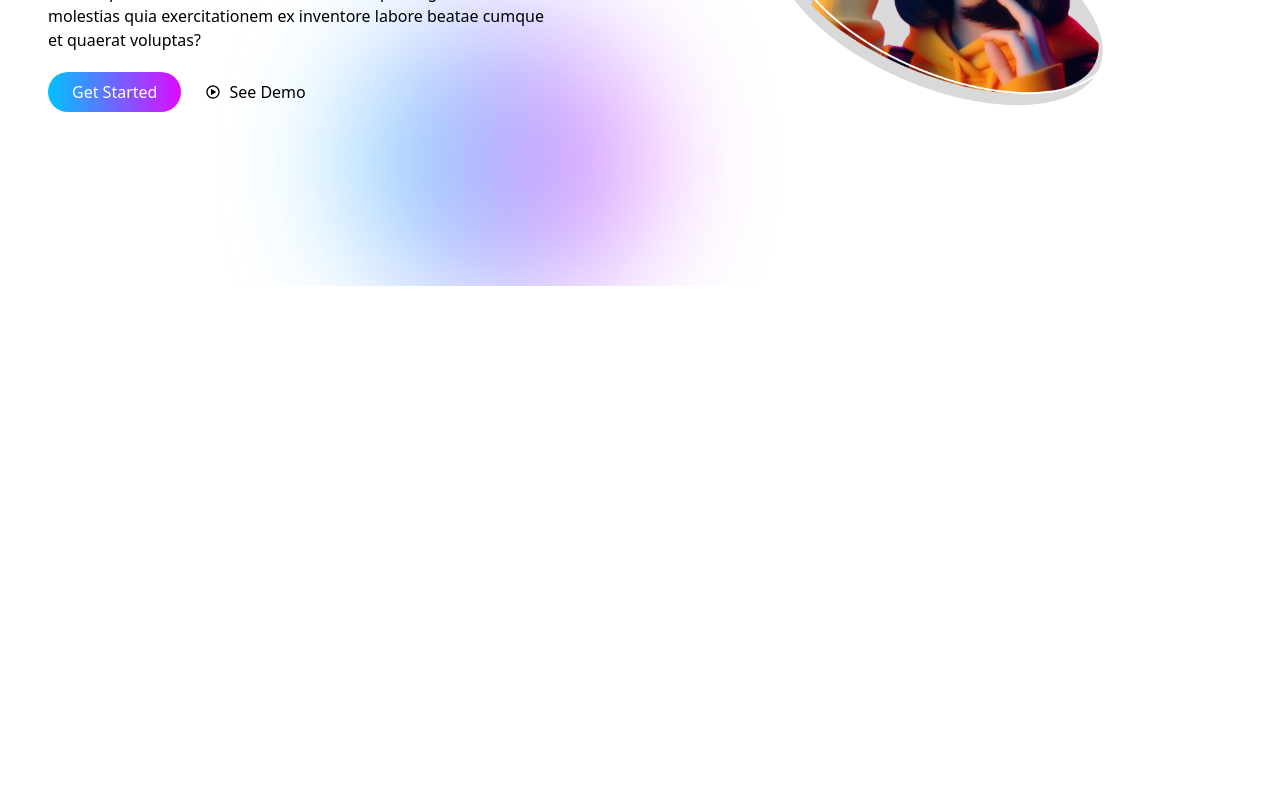
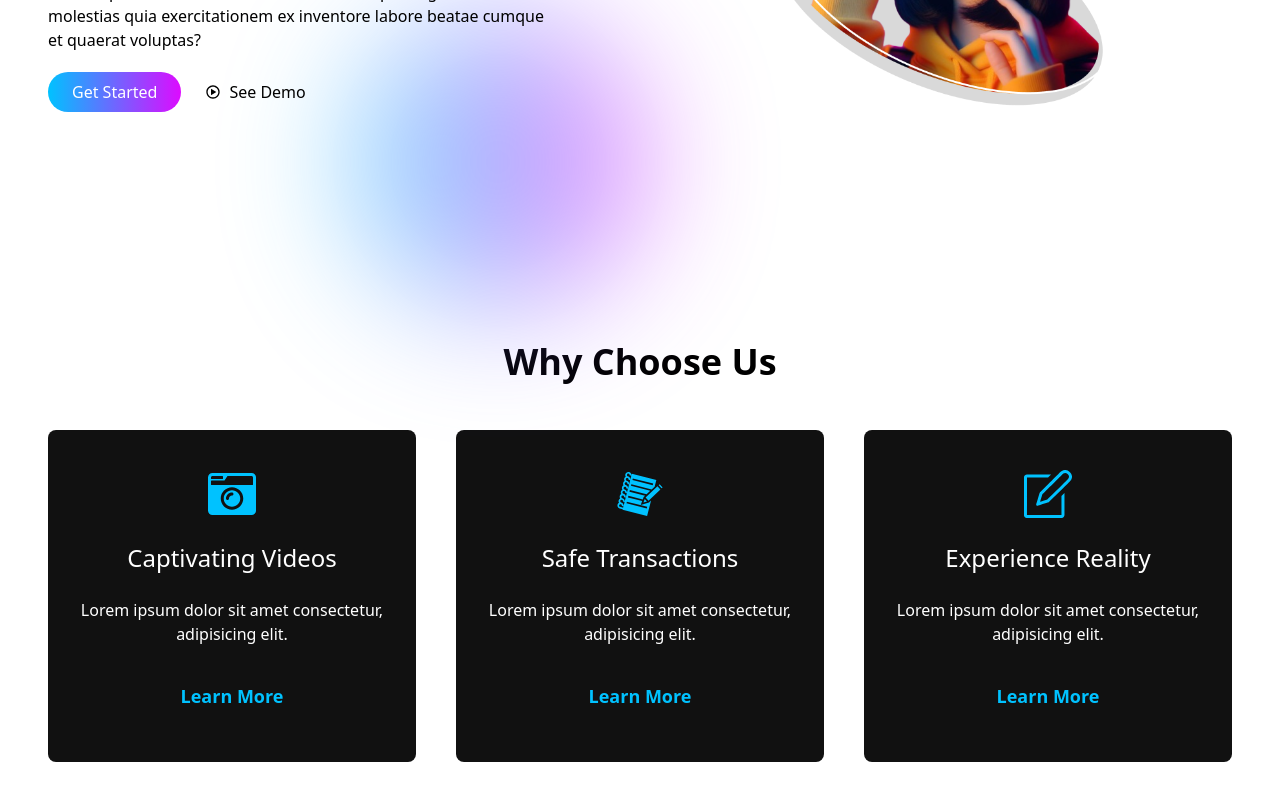
Before and after one commit to wacho91/vr-wrld, a React (Vite) app: page / in a window 1280 px wide. Shown: the part 1910-2710 px from the top of the page. Before the commit the page ends 2196 px from the top, so only its background shows below. Built offline with nearby package versions, Linux system fonts and the light colour scheme.

Commit message:
Features Component Complete

```diff
--- a/src/App.jsx
+++ b/src/App.jsx
@@ -7,6 +7,7 @@
 import AOS from "aos";
 import "aos/dist/aos.css";
 import Banner2 from "./components/Banner/Banner2";
+import Features from "./components/Features/Features";
 
 function App() {
 
@@ -33,6 +34,7 @@
       <Quotes />
       <Banner togglePlay={togglePlay}/>
       <Banner2 togglePlay={togglePlay} />
+      <Features />
     </main>
   )
 }
--- /dev/null
+++ b/src/components/Features/Features.jsx
@@ -0,0 +1,66 @@
+import { FaCameraRetro } from "react-icons/fa";
+import { GiNotebook } from "react-icons/gi";
+import { SlNote } from "react-icons/sl";
+
+const FeaturesData = [
+    {
+      name: "Captivating Videos",
+      icon: (
+        <FaCameraRetro className="text-5xl text-primary group-hover:text-black duration-300" />
+      ),
+      link: "#",
+      description: "Lorem ipsum dolor sit amet consectetur, adipisicing elit.",
+      aosDelay: "300",
+    },
+    {
+      name: "Safe Transactions",
+      icon: (
+        <GiNotebook className="text-5xl text-primary group-hover:text-black duration-300" />
+      ),
+      link: "#",
+      description: "Lorem ipsum dolor sit amet consectetur, adipisicing elit.",
+      aosDelay: "500",
+    },
+    {
+      name: "Experience Reality",
+      icon: (
+        <SlNote className="text-5xl text-primary group-hover:text-black duration-500" />
+      ),
+      link: "#",
+      description: "Lorem ipsum dolor sit amet consectetur, adipisicing elit.",
+      aosDelay: "700",
+    },
+];
+
+const Features = () => {
+  return (
+    <div className="container py-14 sm:min-h-[600px]">
+        <div>
+            <h1 className="text-3xl font-semibold text-center sm:text-4xl mb-12">
+                Why Choose Us
+            </h1>
+            {/* card section */}
+            <div className="grid grid-cols-1 sm:grid-cols-2 md:grid-cols-3 gap-10">
+                {FeaturesData.map((data, index) => (
+                    <div
+                        key={index}
+                        className="text-center group space-y-3 sm:space-y-6 p-4 sm:py-10 bg-dark hover:bg-gradient-to-r from-primary to-secondary hover:shadow-[0_0_40px_#007cfff0] text-white hover:text-black rounded-lg duration-300"
+                    >
+                        <div className="grid place-items-center">{data.icon}</div>
+                        <h1 className="text-2xl">{data.name}</h1>
+                        <p>{data.description}</p>
+                        <a
+                            href={data.link}
+                            className="inline-block text-lg font-semibold py-3 text-primary group-hover:text-black duration-300"
+                        >
+                            Learn More
+                        </a>
+                    </div>
+                ))}
+            </div>
+        </div>
+    </div>
+  )
+}
+
+export default Features
```
